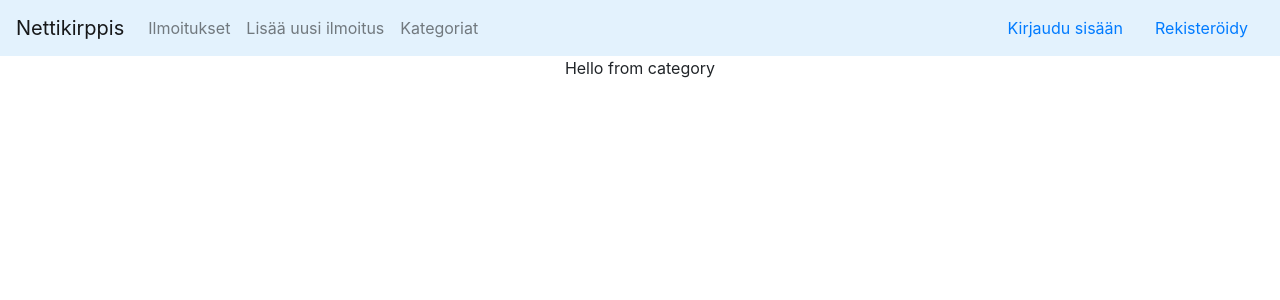
After one commit to anL1/2nd-hand-marketplace, a Flask app: page /categories/new/ in a window 1280 px wide. The commit adds this page. Shown: the top 300 px of the page. Run offline with Flask 2, Linux system fonts and the light colour scheme; some libraries are stand-ins or nearby versions.

Commit message:
new table category and many to many relation

```diff
--- a/application/__init__.py
+++ b/application/__init__.py
@@ -25,6 +25,9 @@ from application.auth import views
 from application.comments import models
 from application.comments import views
 
+from application.categories import models
+from application.categories import views
+
 from application.auth.models import User
 from os import urandom
 app.config["SECRET_KEY"] = urandom(32)
--- /dev/null
+++ b/application/categories/views.py
@@ -0,0 +1,7 @@
+from application import app, db
+from flask import render_template, request, redirect, url_for
+from flask_login import login_required, current_user
+
+@app.route("/categories/new/")
+def category_form():
+    return render_template("category/new.html")
--- a/application/products/models.py
+++ b/application/products/models.py
@@ -7,6 +7,7 @@ class Product(Base):
     price = db.Column(db.Integer, nullable=False)
 
     account_id = db.Column(db.Integer, db.ForeignKey('account.id'), nullable=False)
+    productCategories = db.relationship("ProductCategory", backref='product', lazy=True)
 
     def __init__(self, name, price):
         self.name = name
--- /dev/null
+++ b/application/templates/category/new.html
@@ -0,0 +1,5 @@
+{% extends "layout.html" %}
+{% block body %}
+<p>Hello from category</p>
+
+{% endblock %}
--- a/application/templates/layout.html
+++ b/application/templates/layout.html
@@ -20,6 +20,9 @@
             </li>
             <li class="nav-item">
               <a class="nav-link" href="{{url_for('new_ad_form')}}">Lisää uusi ilmoitus</a>
+            </li>
+            <li class="nav-item">
+              <a class="nav-link" href="{{url_for('category_form')}}">Kategoriat</a>
             </li>
           </ul>
           <div class="form-inline mt-2 mt-md-0">
```
Also changed, not shown: application/categories/models.py (added, +15 -0 lines), application/categories/forms.py (added).
